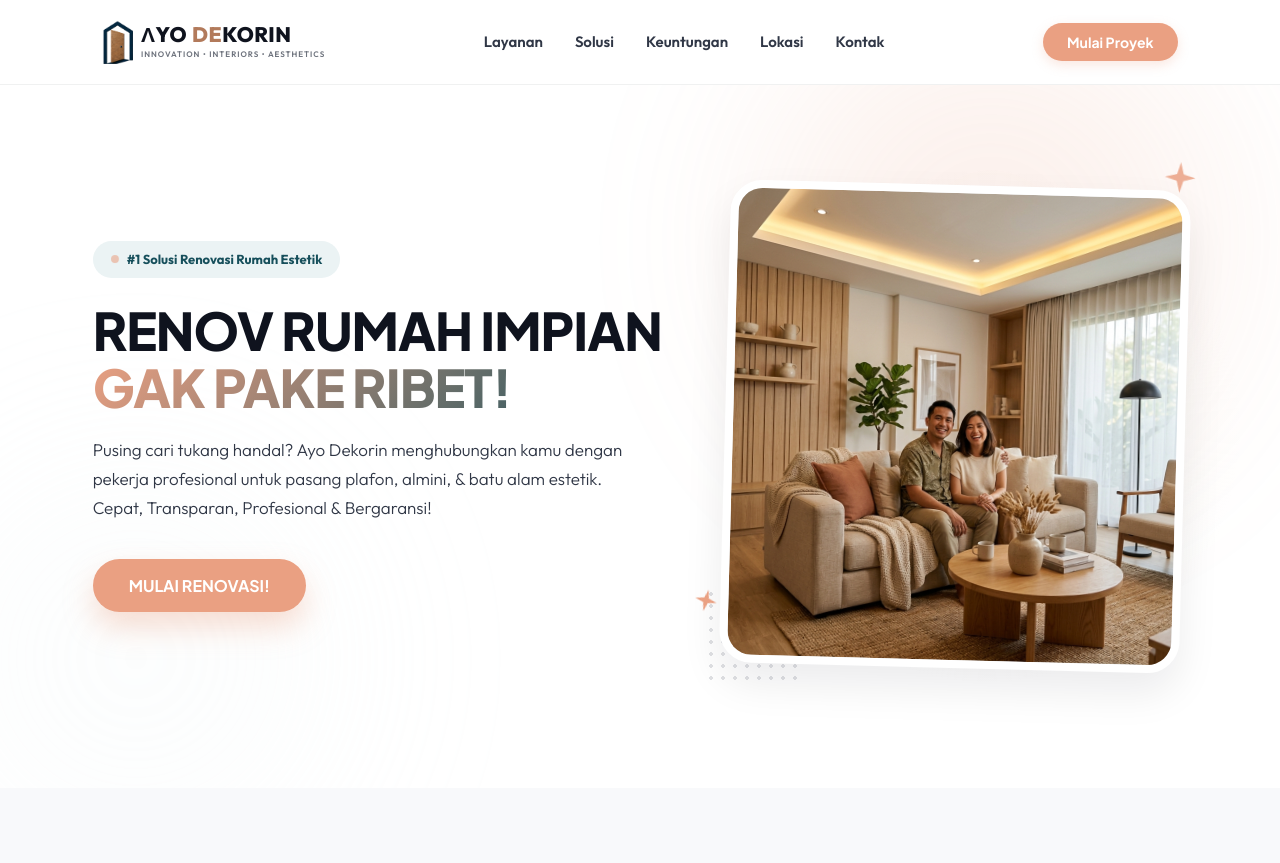
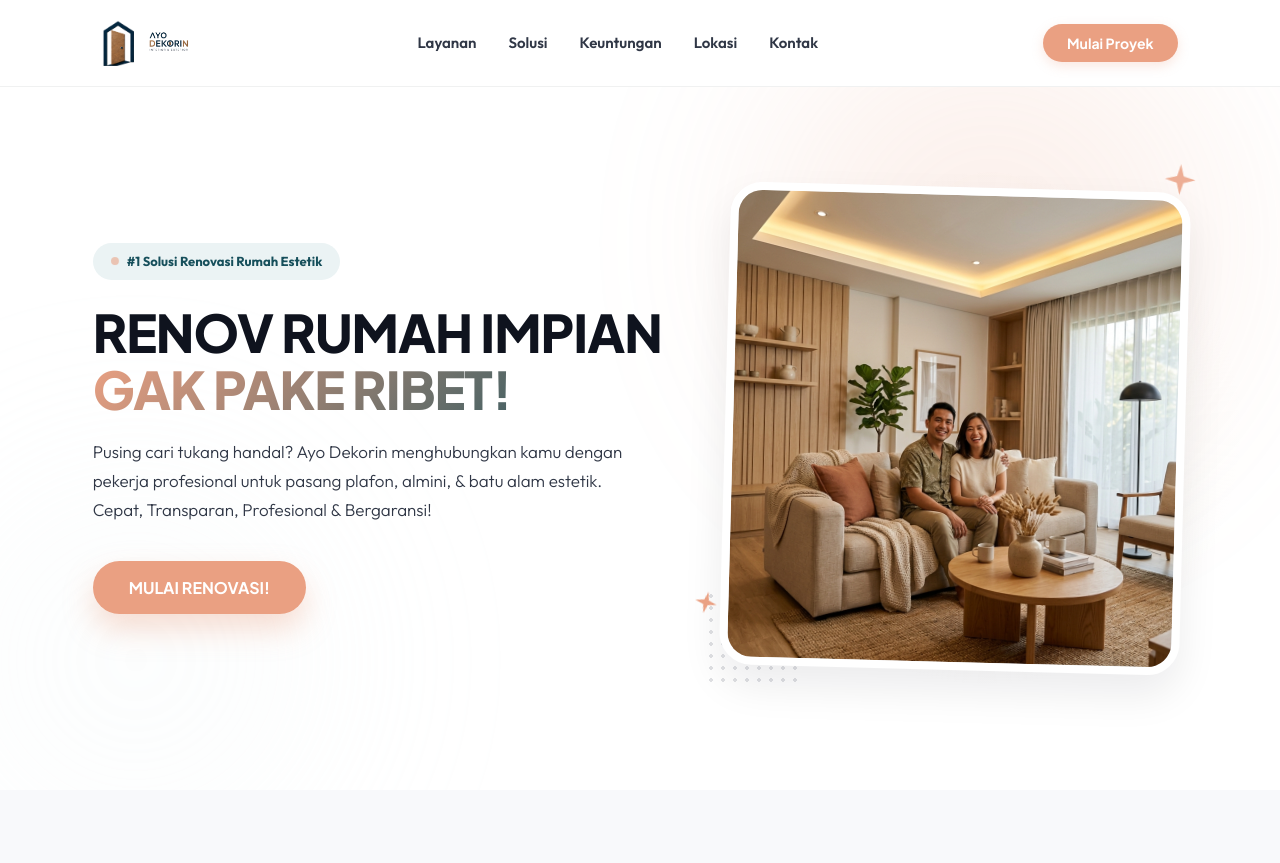
Before and after one commit to saputtkun-ops/decoverse, a website built with Vite: page index.html in a window 1280 px wide. Shown: the top 863 px of the page. Built offline with nearby package versions, Linux system fonts and the light colour scheme.

Commit message:
feat: replace brand text with transparent logo text images in header and footer

```diff
--- a/index.html
+++ b/index.html
@@ -14,10 +14,7 @@
     <header class="navbar">
         <div class="logo" onclick="window.scrollTo({top: 0, behavior: 'smooth'})">
             <img src="ayo-dekorin-icon.png" alt="Ayo Dekorin Icon" class="logo-img">
-            <div class="logo-text">
-                <span class="brand-name"><span class="brand-ayo">ΛYO</span> <span class="brand-de">DE</span><span class="brand-korin">KORIN</span></span>
-                <span class="brand-tagline">INNOVATION • INTERIORS • AESTHETICS</span>
-            </div>
+            <img src="ayo-dekorin-text.png" alt="Ayo Dekorin Text" class="logo-text-img">
         </div>
 
         <nav class="nav-links" id="navLinks">
@@ -464,10 +461,7 @@
             <div class="footer-brand-col">
                 <div class="logo footer-logo">
                     <img src="ayo-dekorin-icon.png" alt="Ayo Dekorin Icon" class="logo-img">
-                    <div class="logo-text">
-                        <span class="brand-name"><span class="brand-ayo">ΛYO</span> <span class="brand-de">DE</span><span class="brand-korin">KORIN</span></span>
-                        <span class="brand-tagline">INNOVATION • INTERIORS • AESTHETICS</span>
-                    </div>
+                    <img src="ayo-dekorin-text-light.png" alt="Ayo Dekorin Text" class="logo-text-img">
                 </div>
                 <p class="footer-desc">Plafon, custom furniture, instalasi pintu aluminium, dan pemasangan batu alam untuk hunian estetik tanpa pusing.</p>
                 <p class="footer-contact-info">📞 +62 851-1121-8399<br>✉ hello@ayodekorin.id</p>
--- a/src/style.css
+++ b/src/style.css
@@ -174,80 +174,37 @@ p {
 .logo {
     display: flex;
     align-items: center;
-    gap: 8px;
+    gap: 12px;
     cursor: pointer;
 }
 
 .logo-img {
-    height: 44px;
+    height: 46px;
     width: auto;
     object-fit: contain;
     cursor: pointer;
     transition: var(--transition-smooth);
 }
 
-.logo:hover .logo-img {
-    transform: scale(1.05);
-}
-
-.logo-text {
-    display: flex;
-    flex-direction: column;
-}
-
-.brand-name {
-    font-family: 'Outfit', sans-serif;
-    font-size: 21px;
-    font-weight: 800;
-    color: var(--charcoal-dark);
-    letter-spacing: 0.5px;
-    line-height: 1.1;
-    display: flex;
-    align-items: center;
-}
-
-.brand-ayo {
-    color: var(--charcoal-dark);
-    margin-right: 5px;
-}
-
-.brand-de {
-    color: #b27a5b; /* warm wood color from the logo */
-}
-
-.brand-korin {
-    color: var(--charcoal-dark);
-}
-
-.brand-tagline {
-    font-family: var(--font-body);
-    font-size: 8px;
-    font-weight: 600;
-    color: var(--charcoal-light);
-    letter-spacing: 1px;
-    margin-top: 2px;
-    opacity: 0.7;
+.logo-text-img {
+    height: 46px;
+    width: auto;
+    object-fit: contain;
+    cursor: pointer;
+    transition: var(--transition-smooth);
+}
+
+.logo:hover .logo-img,
+.logo:hover .logo-text-img {
+    transform: scale(1.03);
 }
 
 .footer-logo .logo-img {
-    height: 40px;
-}
-
-.footer-logo .brand-name {
-    color: var(--bg-white);
-}
-
-.footer-logo .brand-ayo,
-.footer-logo .brand-korin {
-    color: var(--bg-white);
-}
-
-.footer-logo .brand-de {
-    color: var(--salmon-accent);
-}
-
-.footer-logo .brand-tagline {
-    color: rgba(255, 255, 255, 0.6);
+    height: 38px;
+}
+
+.footer-logo .logo-text-img {
+    height: 38px;
 }
 
 .nav-links ul {
@@ -1116,22 +1073,7 @@ p {
     margin-bottom: 60px;
 }
 
-.footer-logo .brand-name {
-    color: var(--bg-white);
-}
-
-.footer-logo .brand-ayo,
-.footer-logo .brand-korin {
-    color: var(--bg-white);
-}
-
-.footer-logo .brand-de {
-    color: var(--salmon-accent);
-}
-
-.footer-logo .brand-tagline {
-    color: rgba(255, 255, 255, 0.6);
-}
+/* Footer brand overrides no longer needed as we use text image */
 
 .footer-desc {
     color: rgba(255, 255, 255, 0.5);
```
Also changed, not shown: public/ayo-dekorin-text-light.png (added), public/ayo-dekorin-text.png (added), public/tulisan logo.png (added).
